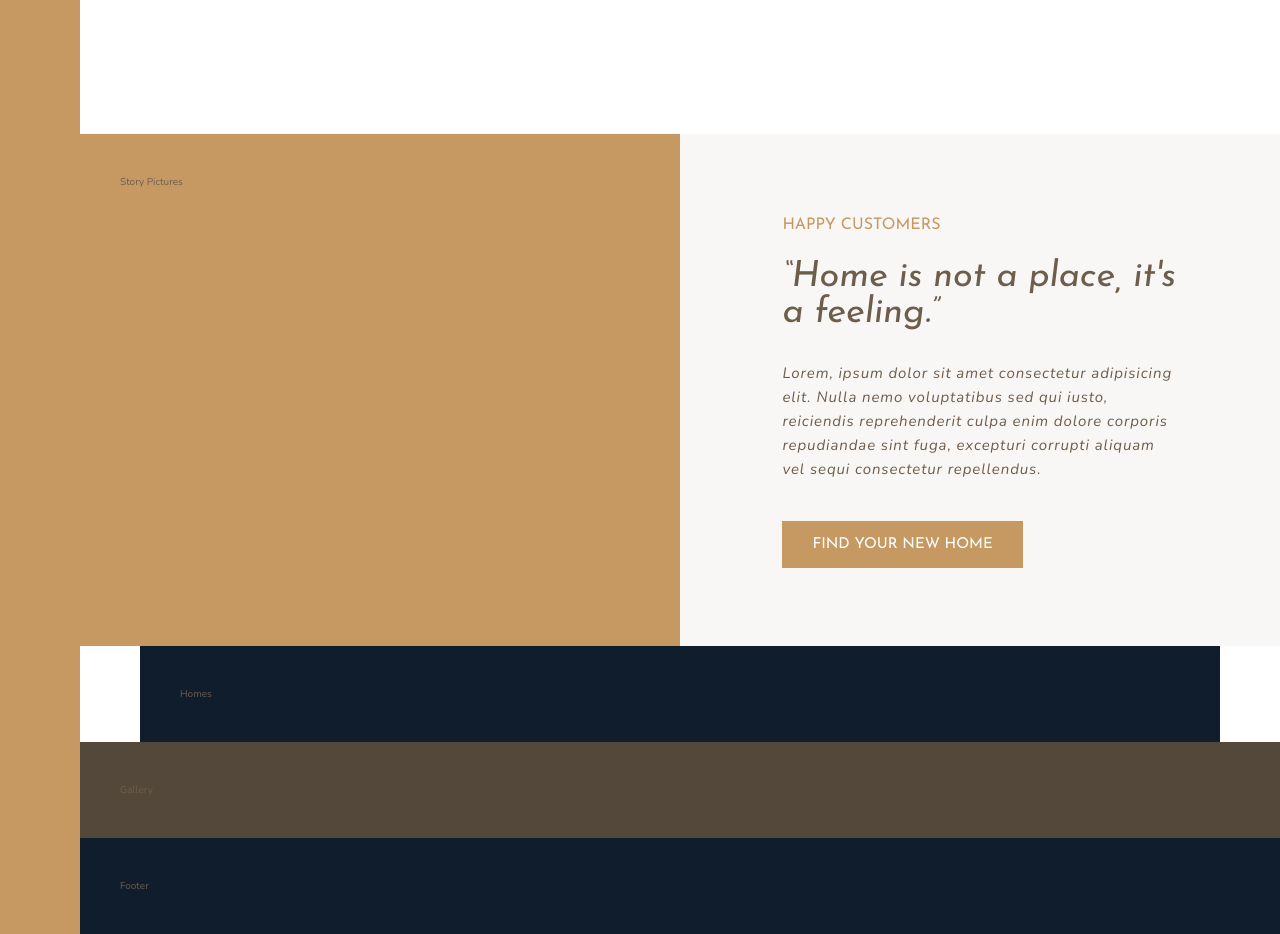
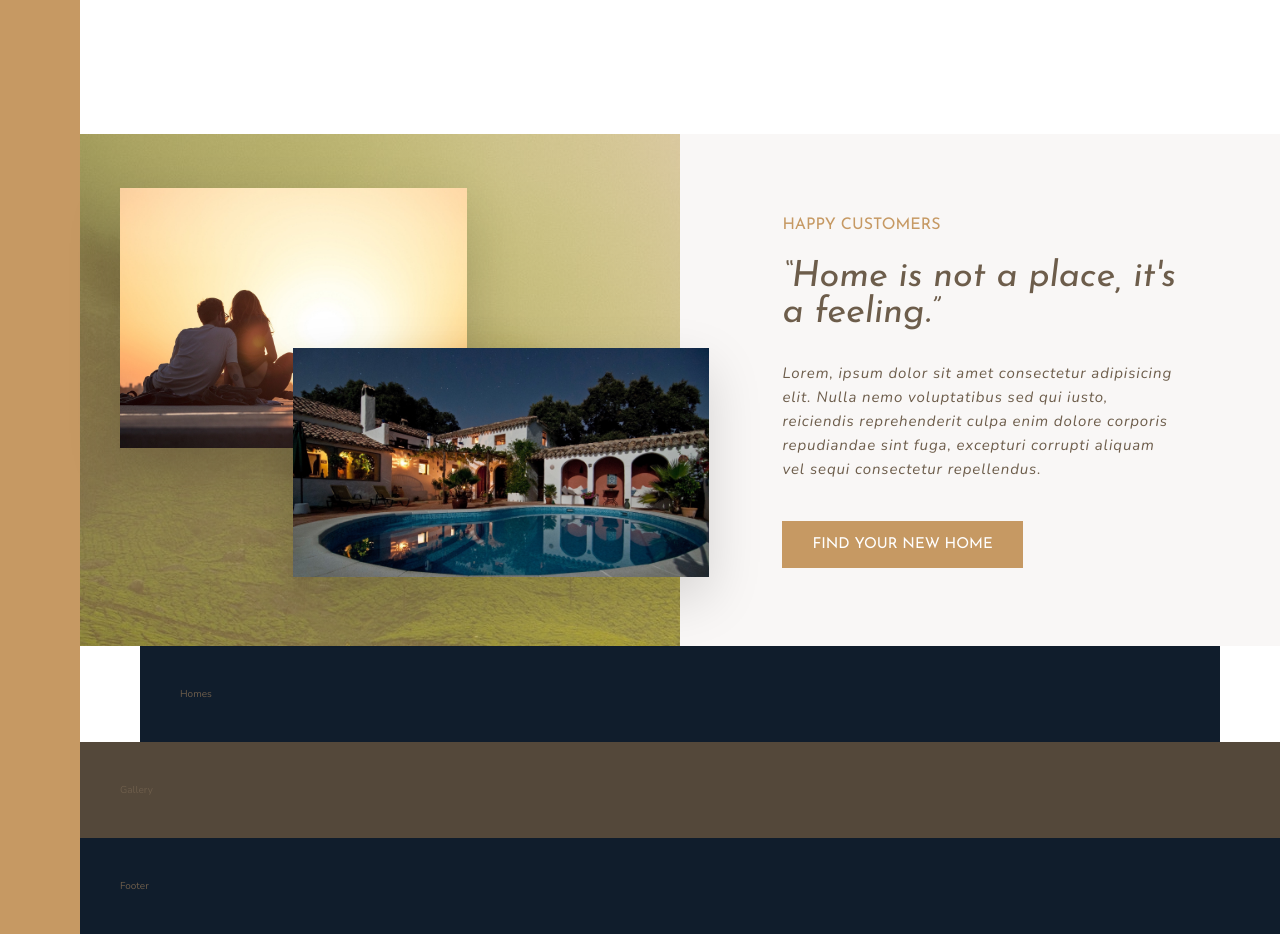
Before and after one commit to Gameonn/Tenux, a website: page index.html in a window 1280 px wide. Shown: the part 1160-2094 px from the top of the page. Drawn offline with nearby package versions, Linux system fonts and the light colour scheme.

Commit message:
Arrange images using grids

```diff
--- a/index.html
+++ b/index.html
@@ -83,7 +83,10 @@
       </div>
     </section>
 
-    <div class="story__pictures">Story Pictures</div>
+    <div class="story__pictures">
+      <img src="img/story-1.jpeg" alt="Couple with new house" class="story__pictures-1">
+      <img src="img/story-2.jpeg" alt="New House Front" class="story__pictures-2">
+    </div>
     <div class="story__content">
       <h3 class="heading-3 mb-sm">Happy Customers</h3>
       <h2 class="heading-2 heading-2--dark mb-md">&ldquo;Home is not a place, it's a feeling.&rdquo;</h2>
--- a/sass/_story.scss
+++ b/sass/_story.scss
@@ -2,6 +2,28 @@
   &__pictures {
     background-color: $color-primary;
     grid-column: full-start/col-end 4;
+    background-image: linear-gradient(
+        rgba($color-primary, 0.5),
+        rgba($color-primary, 0.5)
+      ),
+      url("../img/back.jpg");
+
+    display: grid;
+    grid-template-rows: repeat(6, [row-start] 1fr [row-end]);
+    grid-template-columns: repeat(6, [col-start] 1fr [col-end]);
+    align-items: center;
+
+    &-1 {
+      width: 100%;
+      grid-row: row-start 1 / span 4;
+      grid-column: col-start 1 / span 4;
+    }
+    &-2 {
+      width: 120%;
+      grid-row: row-start 3 / span 4;
+      grid-column: col-start 3 / span 4;
+      z-index: 10;
+    }
   }
   &__content {
     background-color: $color-grey-light-1;
```
Also changed, not shown: css/style.css.
